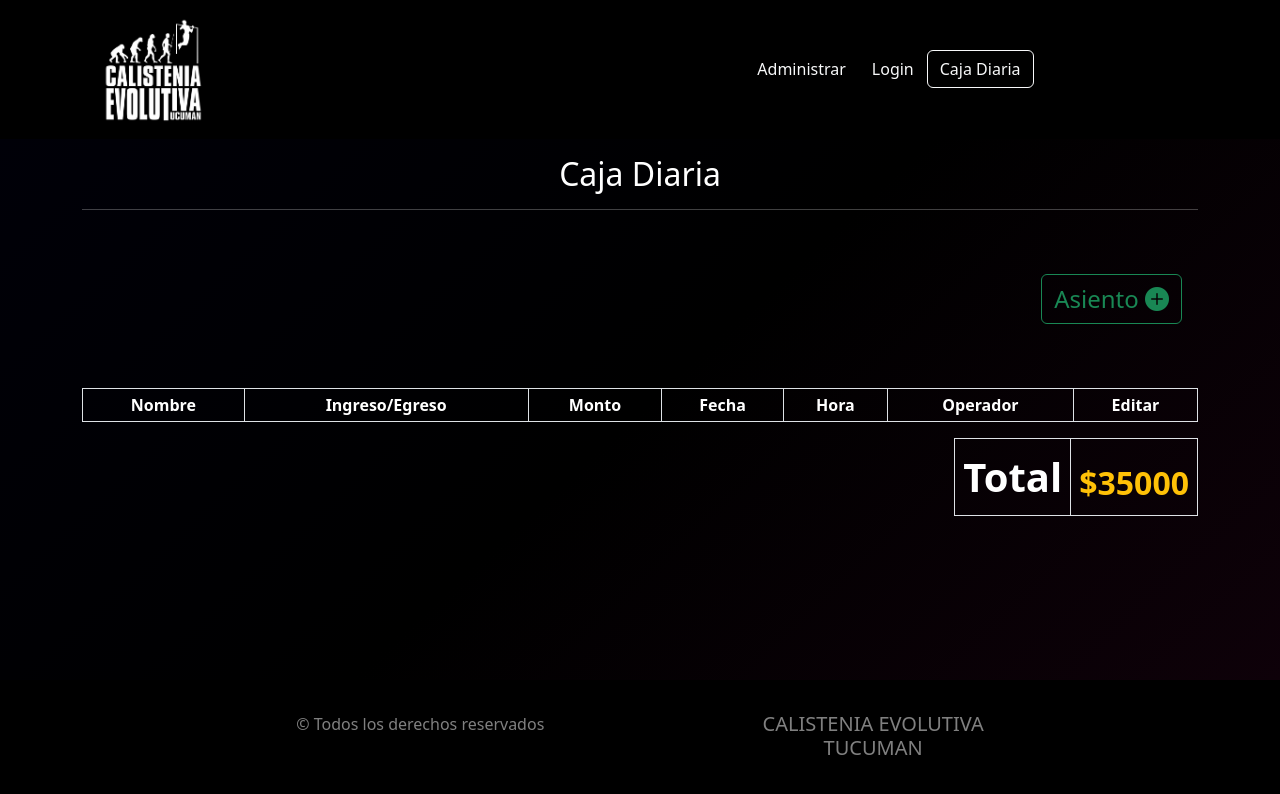
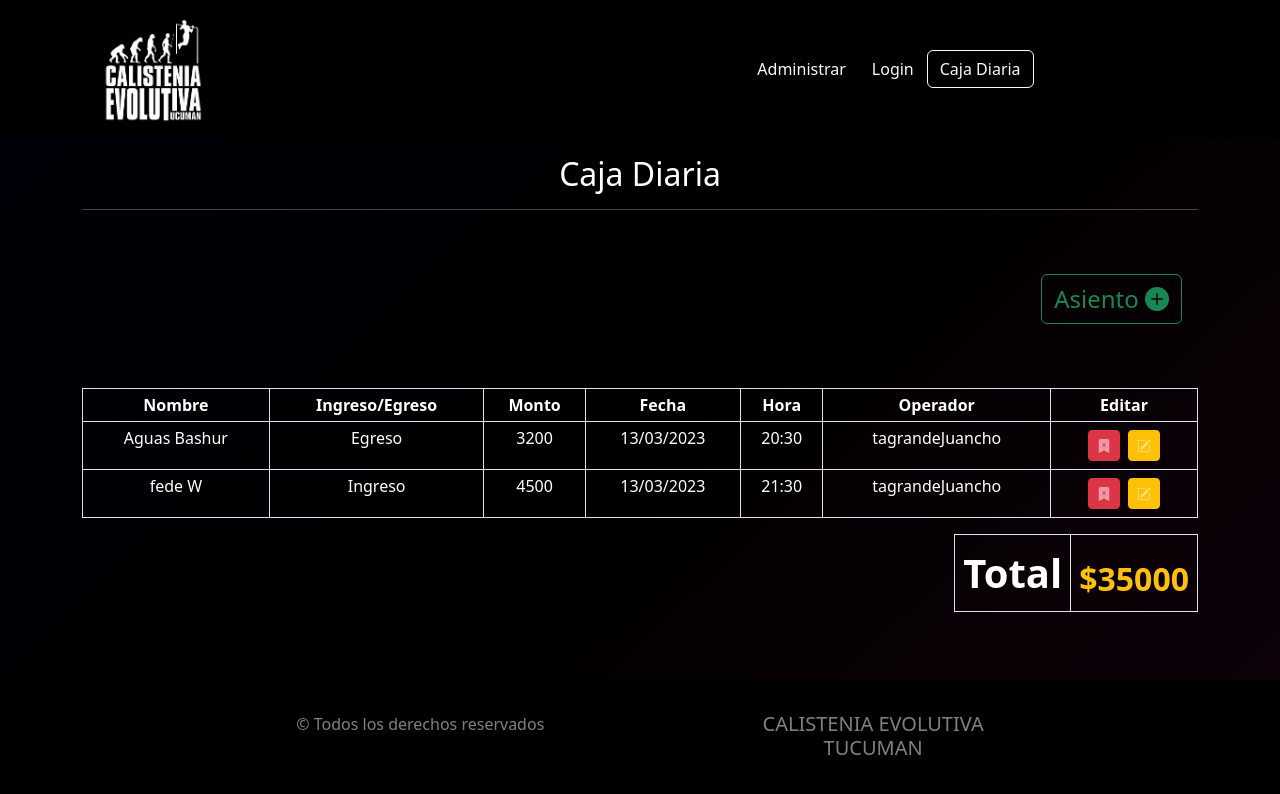
Before and after one commit to jlpereyra22/Calistenia-Evolutiva-Front, a React (Create React App) app: page /caja in a window 1280 px wide. Shown: the top 794 px of the page. Built offline with nearby package versions, Linux system fonts and the light colour scheme; data requests are answered from the project's data file.

Commit message:
generamos peticion get y configuramos el reed de la tabla de la caja

```diff
--- a/db.json
+++ b/db.json
@@ -52,6 +52,7 @@
       "Operacion":"Egreso",
       "Monto":"3200",
       "Fecha":"13/03/2023",
+      "Hora":"20:30",
       "Operador":"tagrandeJuancho",
       "id":"1"
     },
@@ -60,6 +61,7 @@
       "Operacion":"Ingreso",
       "Monto":"4500",
       "Fecha":"13/03/2023",
+      "Hora":"21:30",
       "Operador":"tagrandeJuancho",
       "id":"2"
     }
--- a/src/components/helpers/queris.js
+++ b/src/components/helpers/queris.js
@@ -70,3 +70,14 @@ export const EditarClienteApi = async (id, datosActualizados) => {
 
 
 //PETICIONES CAJA
+
+export const consultarApiCaja = async () => {
+  try {
+    const respuesta = await fetch(urlCajaDiaria);
+    const listaMovimientos = await respuesta.json();
+    console.log(listaMovimientos);
+    return listaMovimientos;
+  } catch (error) {
+    console.log(error);
+  }
+};
--- a/src/components/views/cajas/CajaDiaria.jsx
+++ b/src/components/views/cajas/CajaDiaria.jsx
@@ -1,9 +1,19 @@
+import { useEffect, useState } from "react";
 import { Container } from "react-bootstrap";
 import Button from "react-bootstrap/Button";
 import Table from "react-bootstrap/Table";
 import { Link } from "react-router-dom";
+import { consultarApiCaja } from "../../helpers/queris";
+import TablaCaja from "./TablaCaja";
 
 const CajaDiaria = () => {
+  const [cajaDiaria, setCajaDiaria] = useState([]);
+  useEffect(() => {
+   consultarApiCaja().then((respuesta)=>{
+    setCajaDiaria(respuesta);
+   })
+  }, [])
+
   return (
     <section className="mainSection bgGradient">
       <Container className="text-center text-white my-3 ">
@@ -29,6 +39,9 @@ const CajaDiaria = () => {
                 </tr>
               </thead>
               <tbody>
+                {
+                  cajaDiaria.map((cajaDiaria)=><TablaCaja   key={cajaDiaria.id} caja={cajaDiaria}/>)
+                }
 
               </tbody>
             </Table>
--- a/src/components/views/cajas/TablaCaja.jsx
+++ b/src/components/views/cajas/TablaCaja.jsx
@@ -1,14 +1,14 @@
 import Button from "react-bootstrap/Button";
 
-const TablaCaja = () => {
+const TablaCaja = (props) => {
   return (
     <tr>
-      <td>Aguas Bachur</td>
-      <td>Egreso</td>
-      <td>3000</td>
-      <td>Fecha</td>
-      <td>Hora</td>
-      <td>Agustin</td>
+      <td>{props.caja.Nombre}</td>
+      <td>{props.caja.Operacion}</td>
+      <td>{props.caja.Monto}</td>
+      <td>{props.caja.Fecha}</td>
+      <td>{props.caja.Hora}</td>
+      <td>{props.caja.Operador}</td>
       <td>
         <Button variant="danger" className="m-1" size="sm">
           <i className="bi bi-bookmark-x-fill  text-white-50"></i>
```
